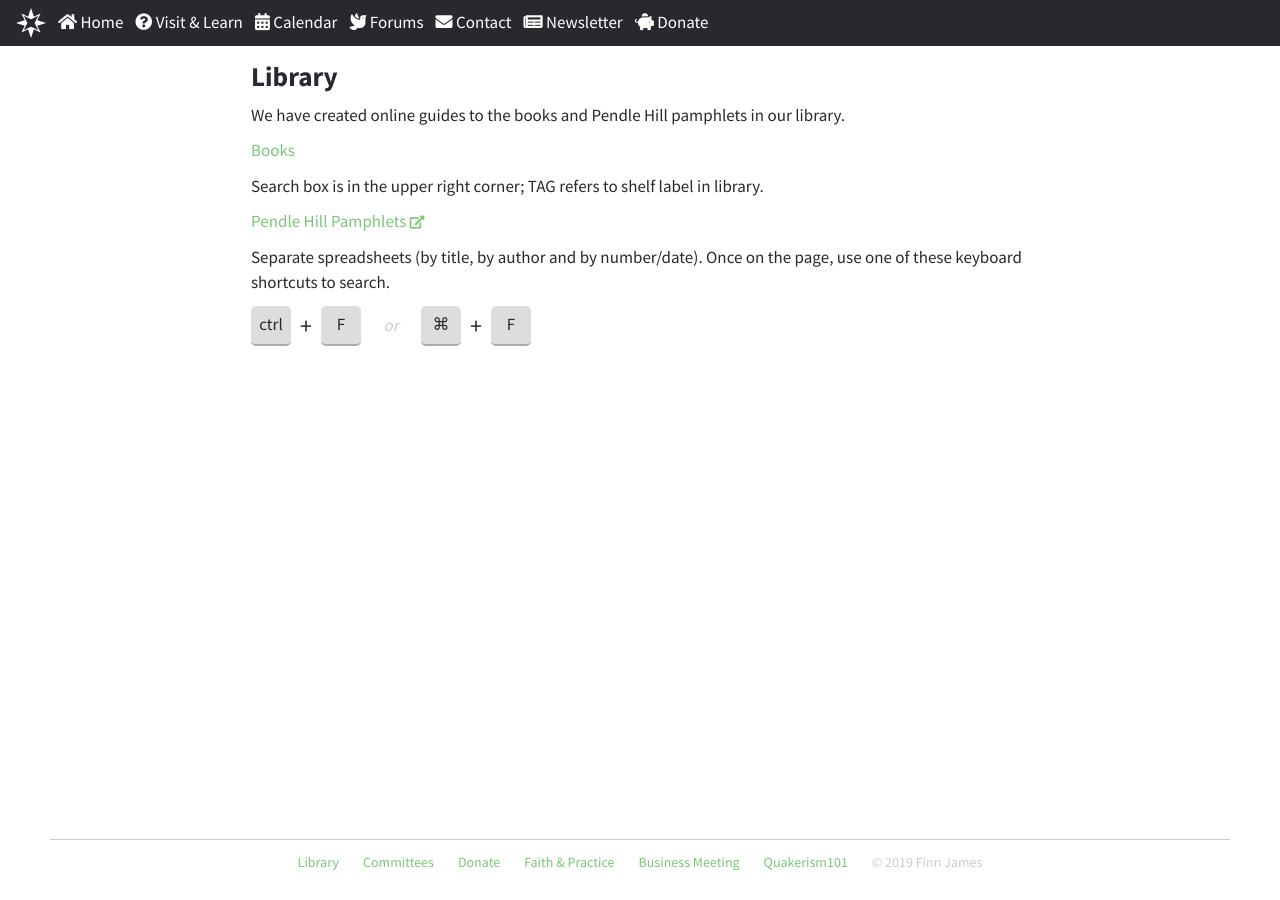
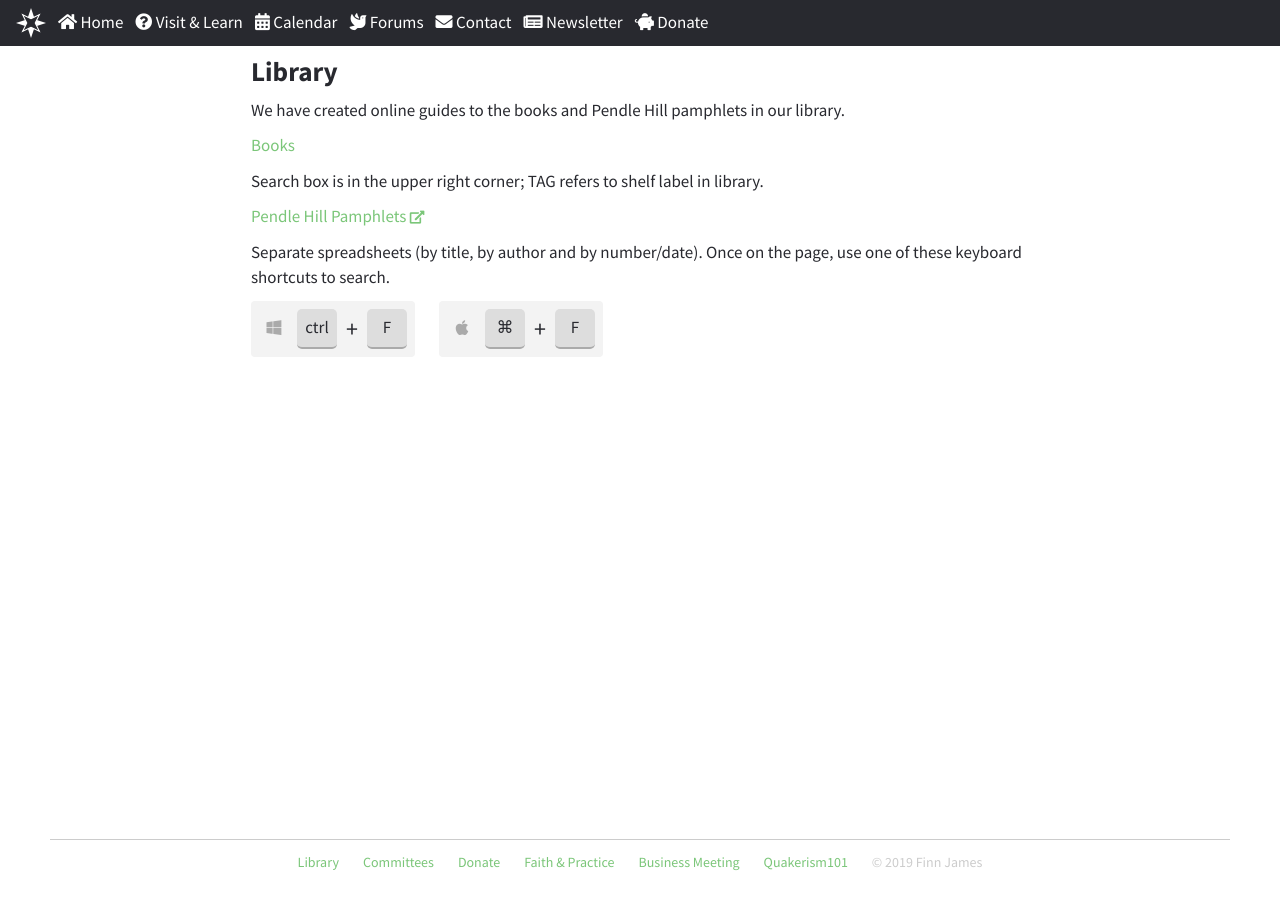
Before and after one commit to chfm/chfm.github.io, a Jekyll site: the page built from content/library.md, in a window 1280 px wide. Built offline with Jekyll 4.4.1, drawn with Linux system fonts in a browser that asks for light colours; nearby versions of some CDN libraries.

Commit message:
spacing/layout fixes

```diff
--- a/_includes/nav.html
+++ b/_includes/nav.html
@@ -9,7 +9,7 @@
     <div class="navbar-nav">
     {% for item in site.data.navigation %}
       {% assign href = site.baseurl | append: '/' | append: item.link %}
-      <a class="nav-item nav-link py-0 pl-1 {% if page.url == href %}active{% endif %}" href="{{ href }}">
+      <a class="nav-item nav-link py-md-0 py-1 pl-1 {% if page.url == href %}active{% endif %}" href="{{ href }}">
       <span class="fas fa-{{ item.icon }}"></span> {{ item.name }}
       </a>
     {% endfor %}
--- a/_sass/main.scss
+++ b/_sass/main.scss
@@ -65,29 +65,31 @@ h1 {
   font-style: normal;
   color: $textcolor;
   display: inline-block;
-  margin-top: 5px;
-  margin-bottom: 10px;
+  margin-bottom: 5px;
 }
 
 h2 {
   color: $textcolor;
   font-weight: 700;
   font-size: $fontsize * 1.2;
-  margin-bottom: 0px;
+  margin-top: 5px;
+  margin-bottom: 10px;
 }
 
 h3 {
   color: $textcolor;
-  padding-top: 5px;
   font-size: $fontsize;
-  font-style: italic;
+  font-weight: 700;
+  margin-top: 5px;
+  margin-bottom: 10px;
 }
 
 p {
   font-family: $fontstack;
   color: $textcolor;
   font-size: $fontsize;
-  margin-bottom: 10px
+  margin-top: 5px;
+  margin-bottom: 10px;
 }
 
 a {
@@ -342,6 +344,10 @@ ul {
   content: "\f106";
 }
 
+.collapse .card-body {
+  padding-bottom: 10px;
+}
+
 // calendar fix
 #calendar h2 {
   @extend h1;
--- a/content/library.md
+++ b/content/library.md
@@ -16,40 +16,49 @@ Search box is in the upper right corner; TAG refers to shelf label in library.
 
 Separate spreadsheets (by title, by author and by number/date). Once on the page, use one of these keyboard shortcuts to search.
 
-<span class="d-flex">
-  <span class="d-flex justify-content-center shortcutIcon keyIcon">
-    <span class="align-self-center">
-      ctrl
+<span class="d-flex" style="flex-wrap: wrap">
+  <span class="d-flex pl-0 pr-2 py-2 mr-4 mb-3" style="background-color: #f3f3f3; border-radius: 4px;">
+    <span class="d-flex mx-2 justify-content-center shortcutIcon">
+      <span class="align-self-center">
+        <span style="color: #aaa" class="fab fa-windows"></span>
+      </span>
+    </span>
+    <span class="d-flex justify-content-center shortcutIcon keyIcon">
+      <span class="align-self-center">
+        ctrl
+      </span>
+    </span>
+    <span class="d-flex justify-content-center shortcutIcon">
+      <span class="align-self-center" style="font-size: 24px">
+        +
+      </span>
+    </span>
+    <span class="d-flex justify-content-center shortcutIcon keyIcon">
+      <span class="align-self-center">
+        F
+      </span>
     </span>
   </span>
-  <span class="d-flex justify-content-center shortcutIcon">
-    <span class="align-self-center" style="font-size: 24px">
-      +
+  <span class="d-flex pl-0 pr-2 py-2 mb-3" style="background-color: #f3f3f3; border-radius: 4px;">
+    <span class="d-flex mx-2 justify-content-center shortcutIcon">
+      <span class="align-self-center">
+        <span style="color: #aaa" class="fab fa-apple"></span>
+      </span>
     </span>
-  </span>
-  <span class="d-flex justify-content-center shortcutIcon keyIcon">
-    <span class="align-self-center">
-      F
+    <span class="d-flex justify-content-center shortcutIcon keyIcon">
+      <span class="align-self-center">
+        &#8984;
+      </span>
     </span>
-  </span>
-  <span class="d-flex justify-content-center shortcutIcon" style="width: 60px">
-    <span class="align-self-center" style="color: #ccc;">
-      <i>or</i>
+    <span class="d-flex justify-content-center shortcutIcon">
+      <span class="align-self-center" style="font-size: 24px">
+        +
+      </span>
     </span>
-  </span>
-  <span class="d-flex justify-content-center shortcutIcon keyIcon">
-    <span class="align-self-center">
-      &#8984;
-    </span>
-  </span>
-  <span class="d-flex justify-content-center shortcutIcon">
-    <span class="align-self-center" style="font-size: 24px">
-      +
-    </span>
-  </span>
-  <span class="d-flex justify-content-center shortcutIcon keyIcon">
-    <span class="align-self-center">
-      F
+    <span class="d-flex justify-content-center shortcutIcon keyIcon">
+      <span class="align-self-center">
+        F
+      </span>
     </span>
   </span>
 </span>
```
Also changed, not shown: forums.md (+1 -1 lines).
